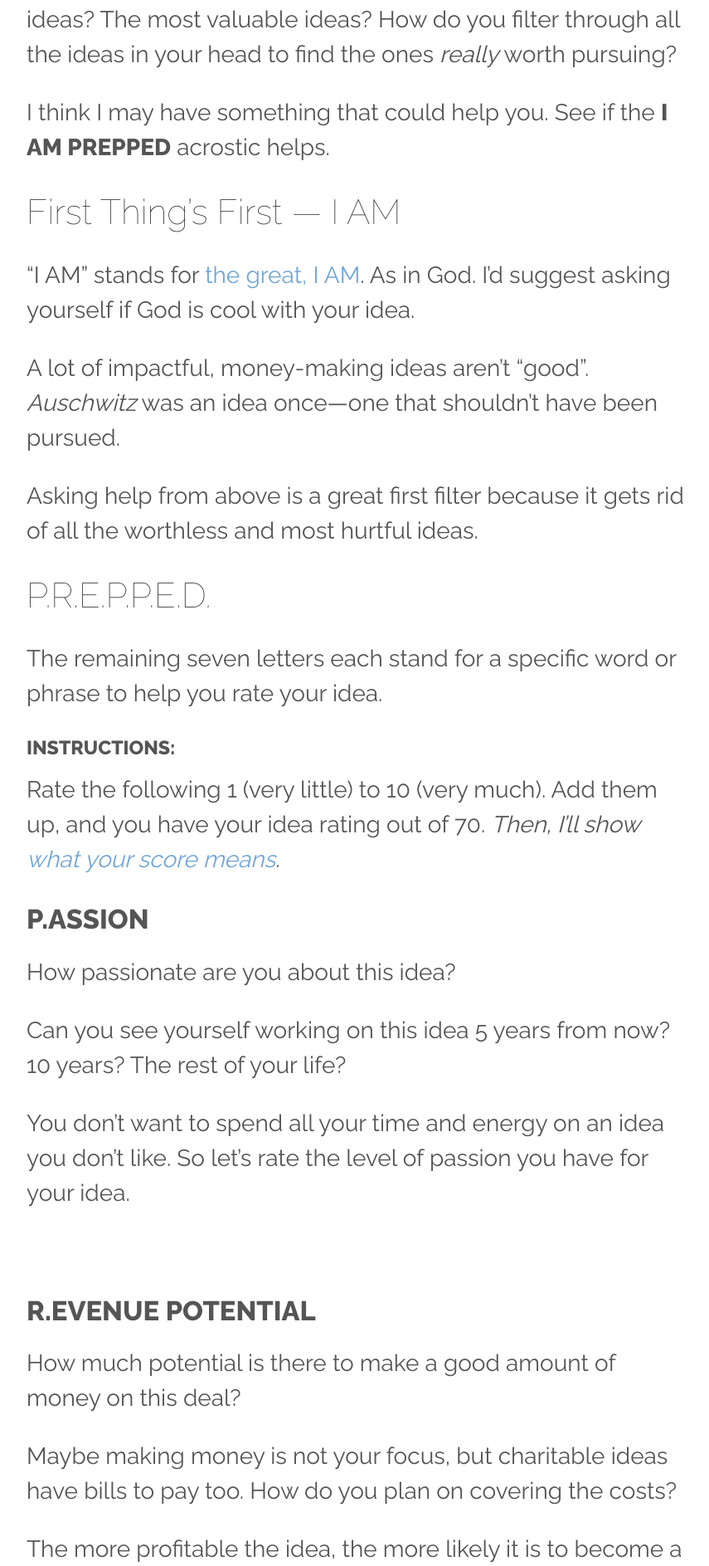
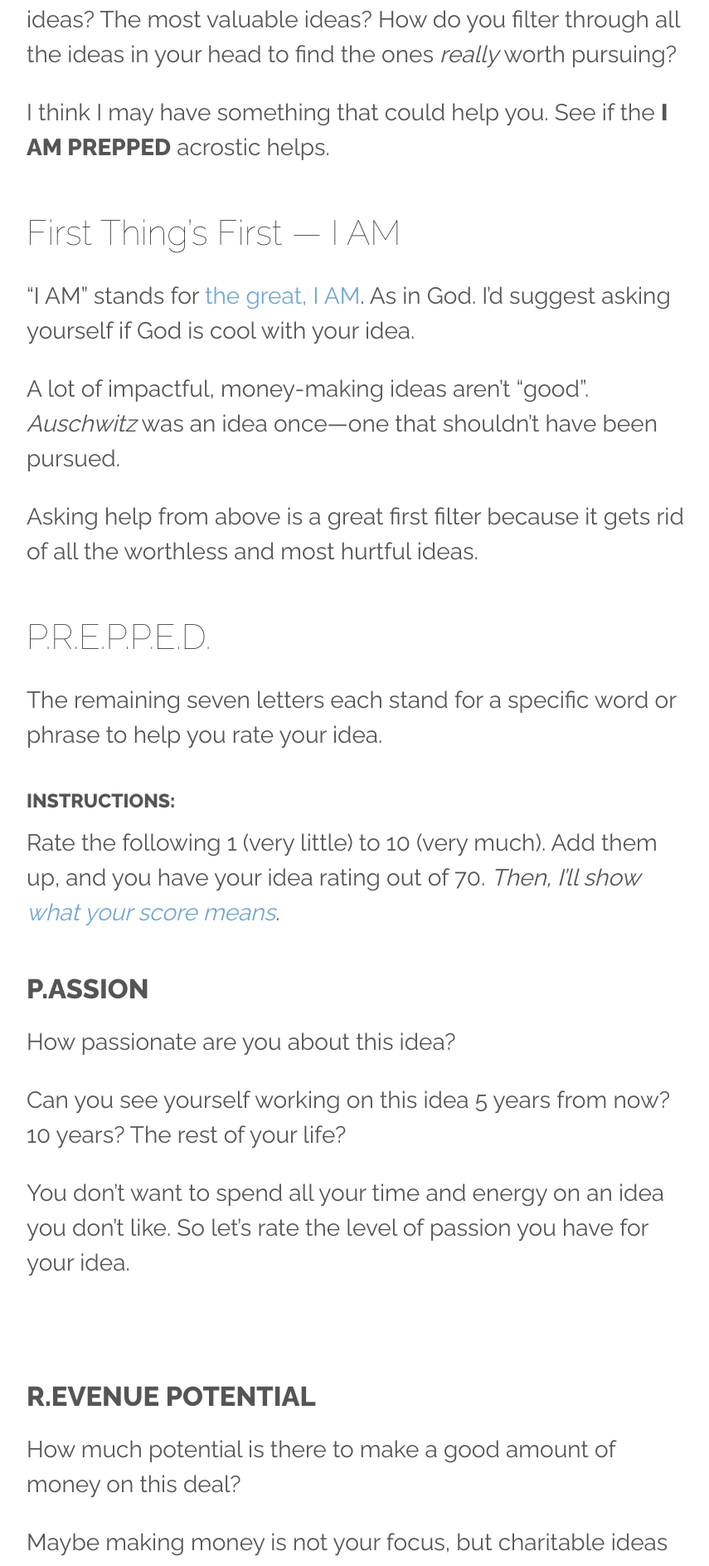
Before and after one commit to kevnk/kevnk.github.io, a Jekyll site: the page built from _posts/2013-08-15-how-to-start-a-new-idea.md, in a window 1280 px wide. Shown: the part 427-2314 px from the top of the page at 83% size, without its empty margins (208-1063 px from the left). Built offline with Jekyll 4.4.1, drawn with Linux system fonts in a browser that asks for light colours; comment, search, counter and statistics services are not loaded.

Commit message:
fixing headers in posts

```diff
--- a/assets/css/main.css
+++ b/assets/css/main.css
@@ -176,6 +176,18 @@ main .post-title { margin-bottom: .25em;}
 main .post-date { font-size: 15px; margin-bottom: 2em; }
 .post,
 .blog-excerpt { color: #555; margin: 1em 0 2em; padding-bottom: 2em; border-bottom: 1px solid #eeeeee; font-size: 28px; line-height: 1.5; }
+.post h1,
+.post h2,
+.post h3,
+.post h4,
+.post h5,
+.post h6,
+.blog-excerpt h1,
+.blog-excerpt h2,
+.blog-excerpt h3,
+.blog-excerpt h4,
+.blog-excerpt h5,
+.blog-excerpt h6 { padding: .6em 0; margin: 0;}
 a.comment-toggle { position: absolute; left:0; bottom:10px; }
 
 /* standard */
```
